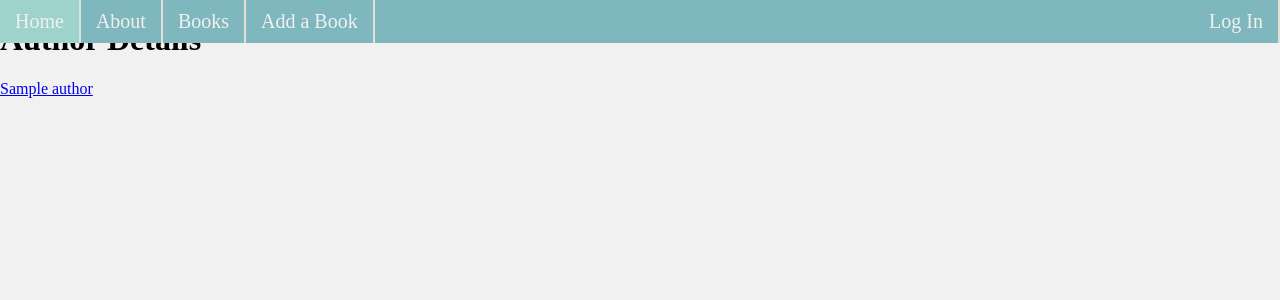
After one commit to kfusilier/django_books, a Django app: page /authors/ in a window 1280 px wide. The commit adds this page. Shown: the top 300 px of the page. Run offline with Django 4.2, Linux system fonts and the light colour scheme; tables that the repository leaves empty hold one stand-in row (values such as "Sample post").

Commit message:
many to many with authors done kind ok

```diff
--- a/main_app/admin.py
+++ b/main_app/admin.py
@@ -1,5 +1,7 @@
 from django.contrib import admin
-from .models import Book # import the Cat model from models.py
+from .models import Book, Author
+# import the Cat model from models.py
 # Register your models here.
 
 admin.site.register(Book) # this line will add the model to the admin panel
+admin.site.register(Author) # this line will add the model to the admin panel
--- a/main_app/models.py
+++ b/main_app/models.py
@@ -7,12 +7,18 @@ CATEGORY_CHOICES = (
 	("Non-Fiction", "Non-fiction")
 )
 
+# Author Model
+class Author(models.Model):
+    name = models.CharField(max_length=100)
+
+    def __str__(self):
+        return self.name
 
 # Book Model
 class Book(models.Model):
 
 	title = models.CharField(max_length=100)
-	author1 = models.CharField(max_length=50)
+	authors = models.ManyToManyField(Author)
 	img = models.CharField(max_length=250)
 	published = models.IntegerField()
 	publisher1 = models.CharField(max_length=100)
@@ -25,10 +31,3 @@ class Book(models.Model):
 
 	class Meta:
 		ordering = ['title']
-
-# Author Model
-class Author(models.Model):
-    name = models.CharField(max_length=100)
-
-    def __str__(self):
-        return self.name
--- /dev/null
+++ b/main_app/templates/author_index.html
@@ -0,0 +1,26 @@
+<!-- templates/cattoy_show.html -->
+{% extends 'base.html' %}
+{% block content %}
+
+<h1>Author Details</h1>
+{% for author in authors %}
+
+    <div>
+        <a href="{% url 'authors_show' author.id %}">
+            <div class="card-content">
+                <span>{{ author.name }}</span>
+            </div>
+        </a>
+    </div>
+{% endfor %}
+
+{% endblock %}
+
+<!-- templates/cattoy_index.html -->
+
+
+
+    <!-- <div>
+        <a href="{% url 'authors_update' author.id %}">Edit</a>
+        <a href="{% url 'authors_delete' author.id %}">Delete</a>
+    </div> -->
--- a/main_app/templates/book_detail.html
+++ b/main_app/templates/book_detail.html
@@ -15,6 +15,11 @@
     <h3>Added: {{book.created_at}}</h3>
 </div>
 <div>
+    {% for author in author.authors.all %}
+    <div>{{author.name}}</div>
+{% empty %}
+    <div>Book Has No Author :(</div>
+{% endfor %}
     <a href="{% url 'book_update' book.pk %}">Update</a>
     <a href="{% url 'book_delete' book.pk %}">Delete</a>
 </div>
--- a/main_app/urls.py
+++ b/main_app/urls.py
@@ -11,4 +11,10 @@ urlpatterns = [
 	path('books/<int:pk>/update', views.Book_Update.as_view(), name="book_update"),
 	path('books/<int:pk>delete', views.Book_Delete.as_view(), name="book_delete"),
 	path('user/<username>/', views.profile, name='profile'),
+
+	path('authors/', views.authors_index, name='authors_index'),
+	path('authors/<int:author_id>', views.authors_show, name='authors_show'),
+	path('authors/create/', views.Author_Create.as_view(), name='authors_create'),
+	path('authors/<int:pk>/update/', views.Author_Update.as_view(), name='authors_update'),
+	path('authors/<int:pk>/delete/', views.Author_Delete.as_view(), name='authors_delete'),
 ]
--- a/main_app/views.py
+++ b/main_app/views.py
@@ -7,7 +7,7 @@ from django.views.generic import DetailView
 from django.urls import reverse
 from django.contrib.auth.models import User
 from django.views.generic.edit import CreateView, UpdateView, DeleteView
-from .models import Book #import Book model
+from .models import Book, Author #import Book model
 
 # Create your views here.
 # Here we will be creating a class called Home and extending it from the View class
@@ -46,7 +46,6 @@ class Book_Create(CreateView):
 		self.object.save()
 		return HttpResponseRedirect('/books')
 
-
 class Book_Detail(DetailView):
 	model = Book
 	template_name="book_detail.html"
@@ -68,3 +67,29 @@ def profile(request, username):
     user = User.objects.get(username=username)
     books = Book.objects.filter(user=user)
     return render(request, 'profile.html', {'username': username, 'books': books})
+
+# Author
+def authors_index(request):
+    authors = Author.objects.all()
+    return render(request, 'author_index.html', {'authors': authors})
+
+def authors_show(request, author_id):
+    author = Author.objects.get(id=author_id)
+    return render(request, 'author_show.html', {'author': author})
+
+class Author_Create(CreateView):
+    model = Author
+    fields = '__all__'
+    template_name = "author_form.html"
+    success_url = '/authors'
+
+class Author_Update(UpdateView):
+    model = Author
+    fields = ['name']
+    template_name = "author_update.html"
+    success_url = '/authors'
+
+class Author_Delete(DeleteView):
+    model = Author
+    template_name = "author_confirm_delete.html"
+    success_url = '/authors'
```
Also changed, not shown: main_app/templates/author_confirm_delete.html (added, +14 -0 lines), main_app/templates/author_form.html (added, +14 -0 lines), main_app/templates/author_show.html (added, +22 -0 lines), main_app/templates/author_update.html (added, +14 -0 lines), main_app/migrations/0011_remove_book_author1_book_author.py (added), main_app/migrations/0012_rename_author_book_authors.py (added).
